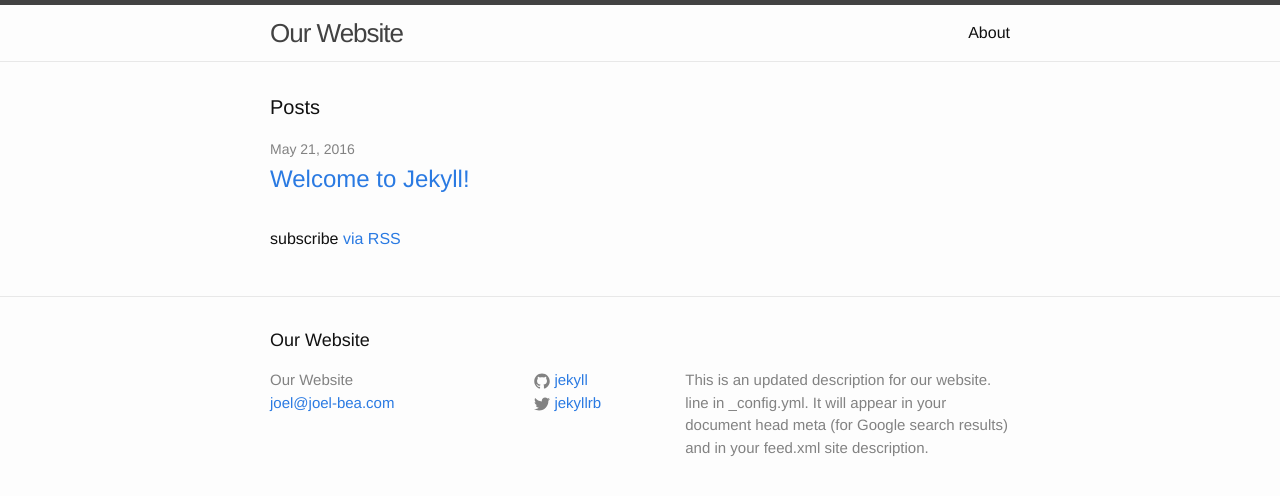
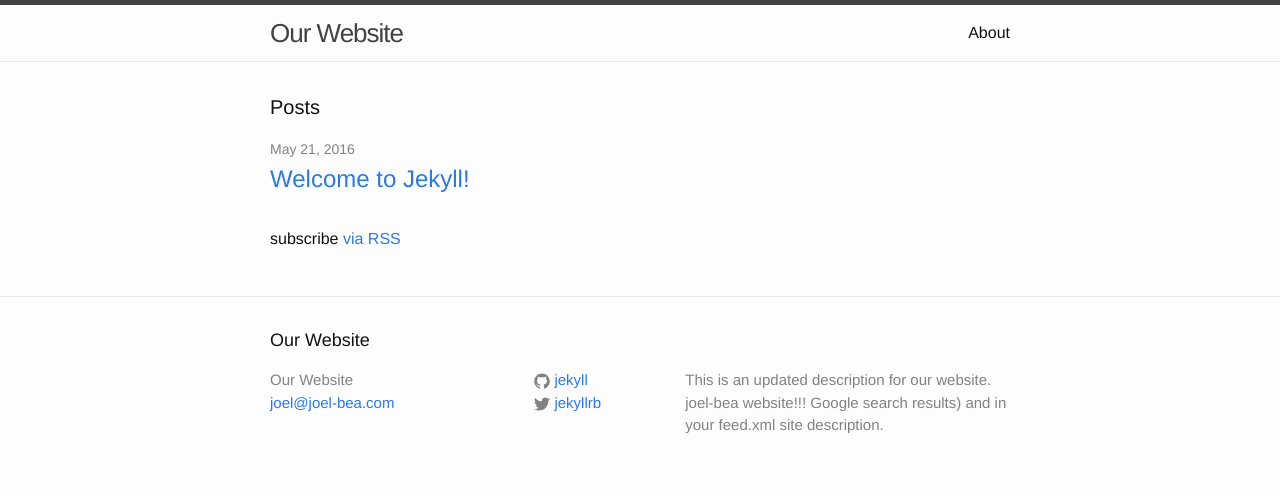
Before and after one commit to joel7269/joel7269.github.io, a Jekyll site: the page built from index.html, in a window 1280 px wide. Shown: the top 496 px of the page. Built offline with Jekyll 4.4.1, drawn with Linux system fonts in a browser that asks for light colours.

Commit message:
Added even more to comment

```diff
--- a/_config.yml
+++ b/_config.yml
@@ -10,7 +10,7 @@ title: Our Website
 email: joel@joel-bea.com
 description: > # this means to ignore newlines until "baseurl:"
   This is an updated description for our website.
-  line in _config.yml. It will appear in your document head meta (for
+  joel-bea website!!!
   Google search results) and in your feed.xml site description.
 baseurl: "" # the subpath of your site, e.g. /blog
 url: "http://yourdomain.com" # the base hostname & protocol for your site
```
